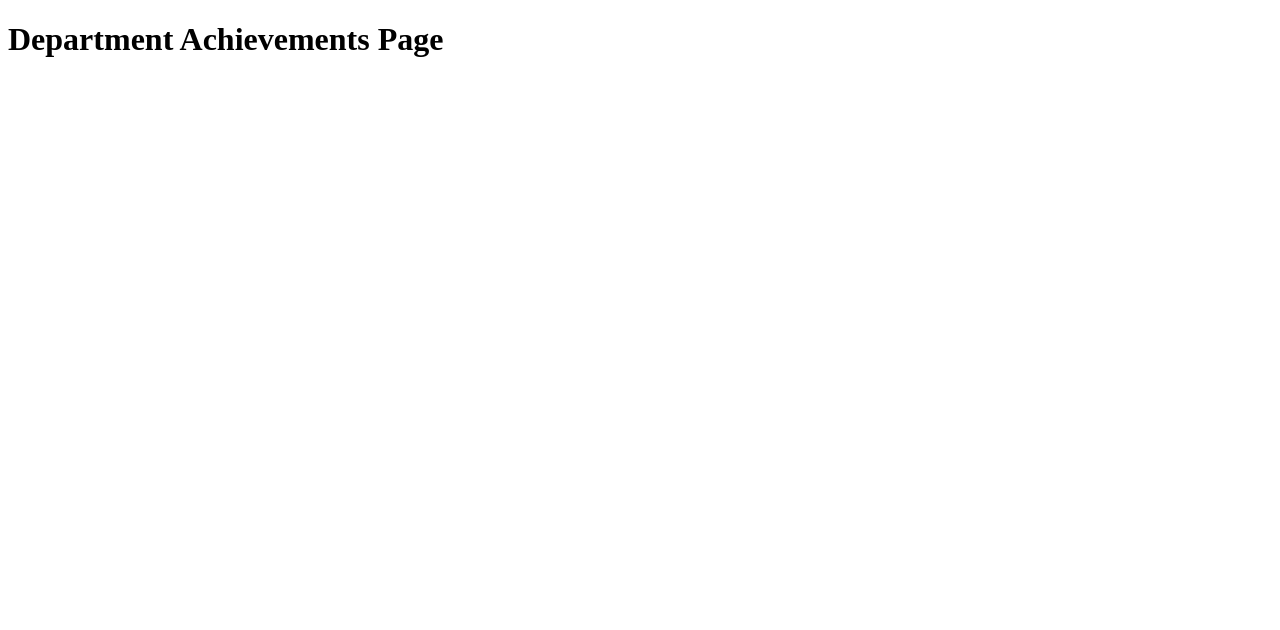
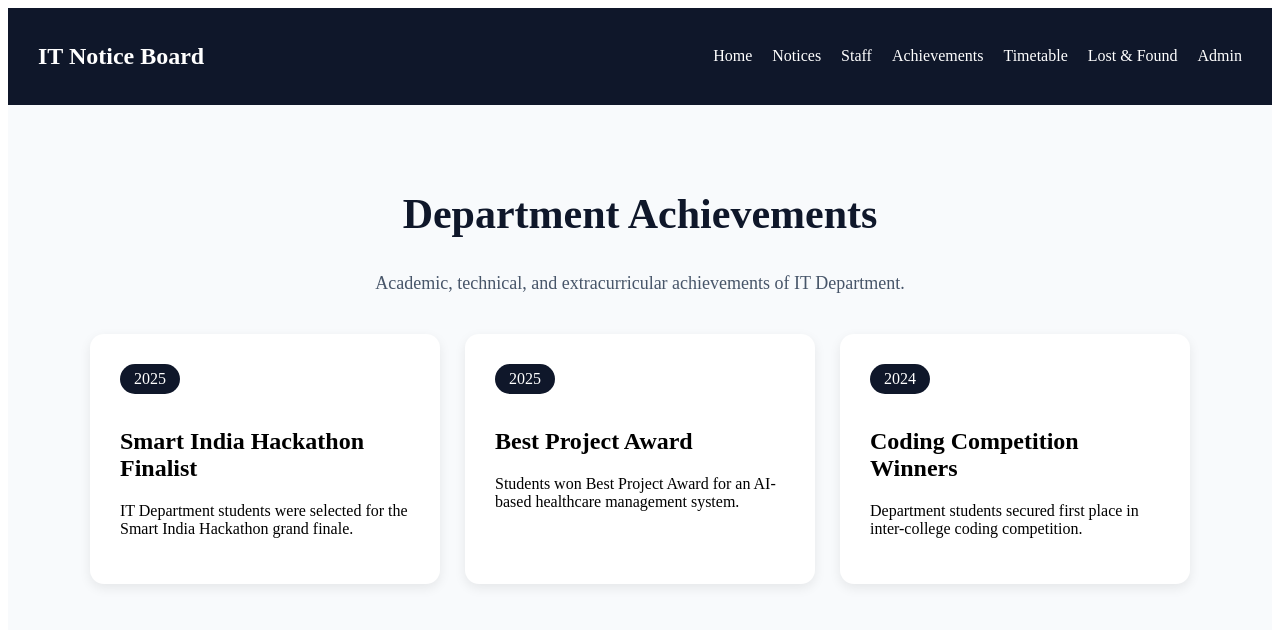
Before and after one commit to Saloni1976/digital-notice-board, a React (Vite) app: page /achievements in a window 1280 px wide. Shown: the top 630 px of the page. Built offline with nearby package versions, Linux system fonts and the light colour scheme.

Commit message:
Created achievements page

```diff
--- a/src/pages/Achievements.jsx
+++ b/src/pages/Achievements.jsx
@@ -1,5 +1,95 @@
+import Navbar from "../components/Navbar";
+
 function Achievements() {
-  return <h1>Department Achievements Page</h1>;
+  const achievements = [
+    {
+      title: "Smart India Hackathon Finalist",
+      year: "2025",
+      description:
+        "IT Department students were selected for the Smart India Hackathon grand finale.",
+    },
+    {
+      title: "Best Project Award",
+      year: "2025",
+      description:
+        "Students won Best Project Award for an AI-based healthcare management system.",
+    },
+    {
+      title: "Coding Competition Winners",
+      year: "2024",
+      description:
+        "Department students secured first place in inter-college coding competition.",
+    },
+  ];
+
+  return (
+    <div>
+      <Navbar />
+
+      <section style={pageStyle}>
+        <h1 style={headingStyle}>Department Achievements</h1>
+
+        <p style={subTextStyle}>
+          Academic, technical, and extracurricular achievements of IT Department.
+        </p>
+
+        <div style={gridStyle}>
+          {achievements.map((item, index) => (
+            <div key={index} style={cardStyle}>
+              <div style={yearStyle}>{item.year}</div>
+
+              <h2>{item.title}</h2>
+
+              <p>{item.description}</p>
+            </div>
+          ))}
+        </div>
+      </section>
+    </div>
+  );
 }
 
+const pageStyle = {
+  padding: "50px 40px",
+  backgroundColor: "#f8fafc",
+  minHeight: "100vh",
+};
+
+const headingStyle = {
+  textAlign: "center",
+  fontSize: "42px",
+  color: "#0f172a",
+};
+
+const subTextStyle = {
+  textAlign: "center",
+  fontSize: "18px",
+  color: "#475569",
+  marginBottom: "40px",
+};
+
+const gridStyle = {
+  display: "grid",
+  gridTemplateColumns: "repeat(auto-fit, minmax(280px, 1fr))",
+  gap: "25px",
+  maxWidth: "1100px",
+  margin: "0 auto",
+};
+
+const cardStyle = {
+  backgroundColor: "white",
+  padding: "30px",
+  borderRadius: "14px",
+  boxShadow: "0 4px 12px rgba(0,0,0,0.08)",
+};
+
+const yearStyle = {
+  backgroundColor: "#0f172a",
+  color: "white",
+  display: "inline-block",
+  padding: "6px 14px",
+  borderRadius: "20px",
+  marginBottom: "15px",
+};
+
 export default Achievements;
```
